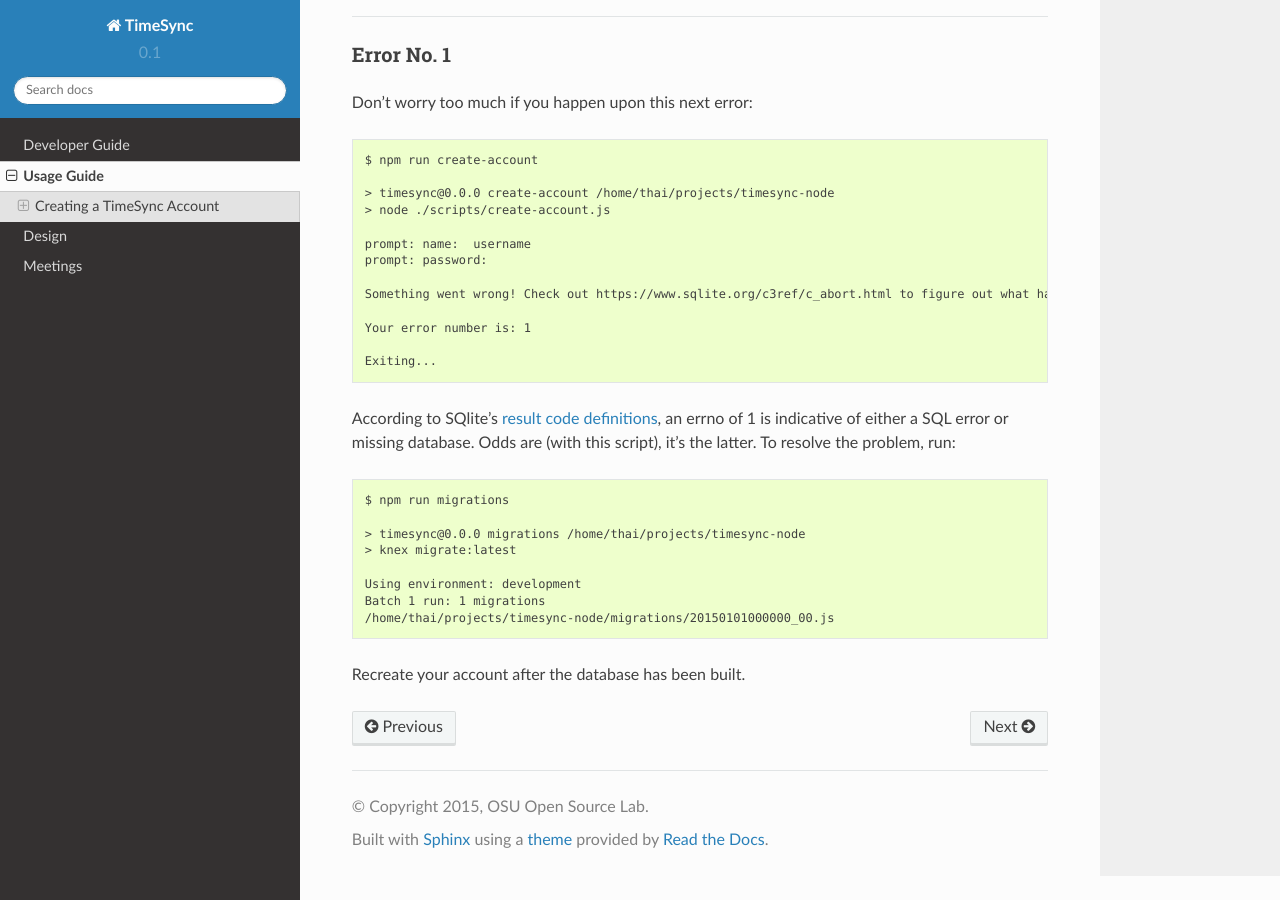
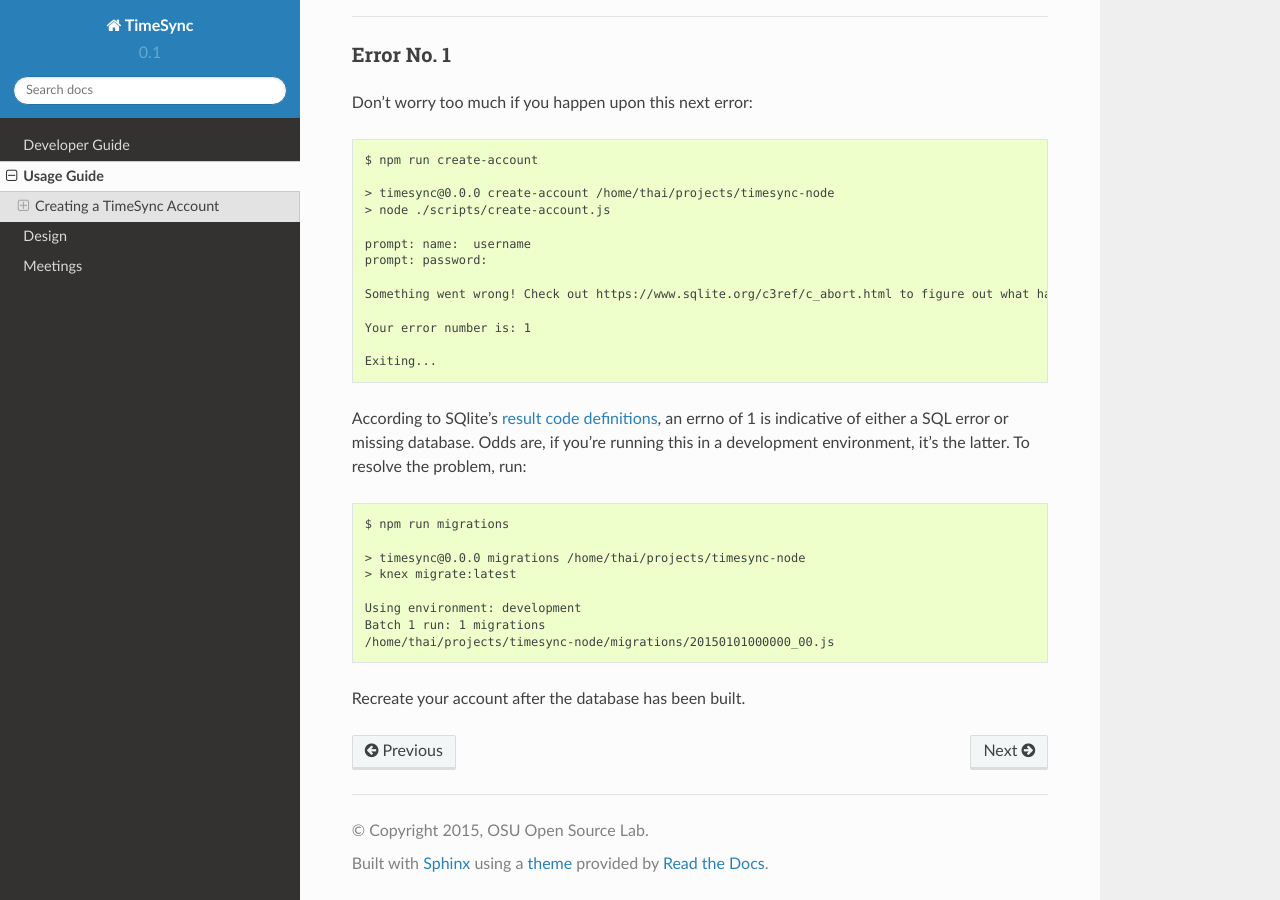
Before and after one commit to osuosl/timesync-node, a Sphinx documentation site: the page built from docs/source/dev/usage.rst, in a window 1280 px wide and 900 px high, scrolled down 1093 px. Built offline with Sphinx 7.4.7 and the Read the Docs theme 2.0.0, drawn with Linux system fonts in a browser that asks for light colours.

Commit message:
Edit docs

```diff
--- a/docs/source/dev/usage.rst
+++ b/docs/source/dev/usage.rst
@@ -76,8 +76,8 @@ Don't worry too much if you happen upon this next error::
     Exiting...
 
 According to SQlite's `result code definitions`_, an errno of 1 is indicative
-of either a SQL error or missing database. Odds are (with this script), it's
-the latter. To resolve the problem, run::
+of either a SQL error or missing database. Odds are, if you're running this in
+a development environment, it's the latter. To resolve the problem, run::
 
     $ npm run migrations
 
```
